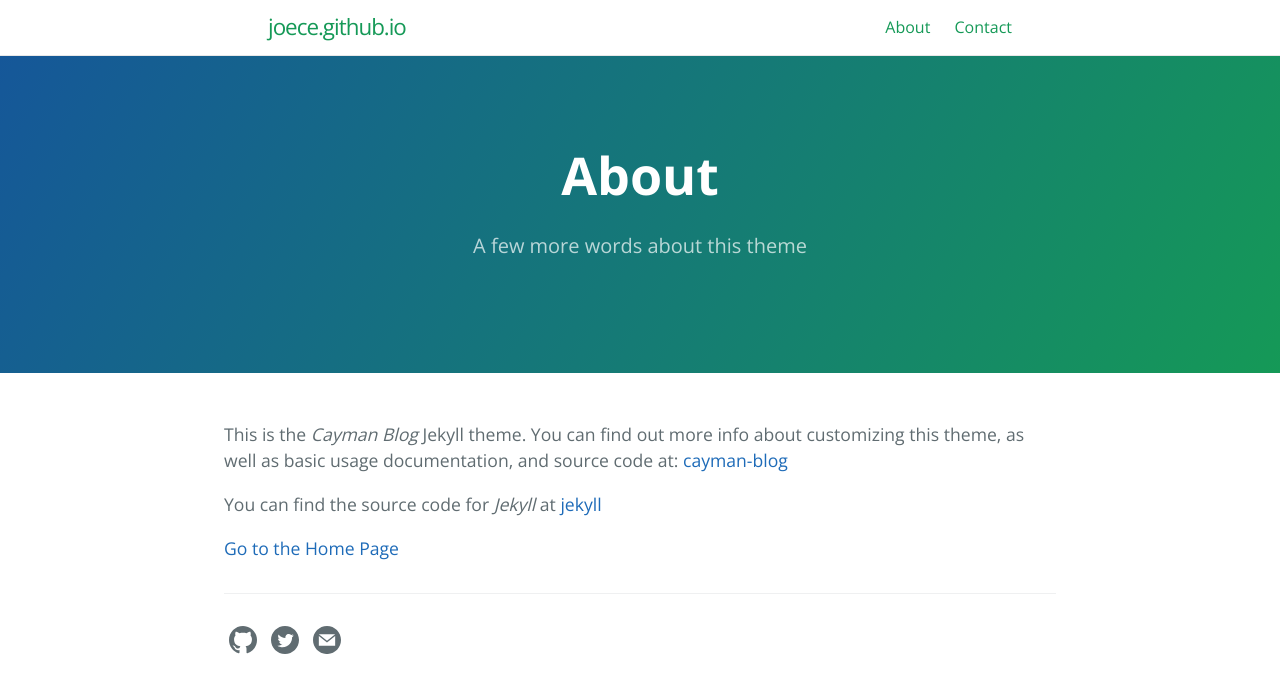
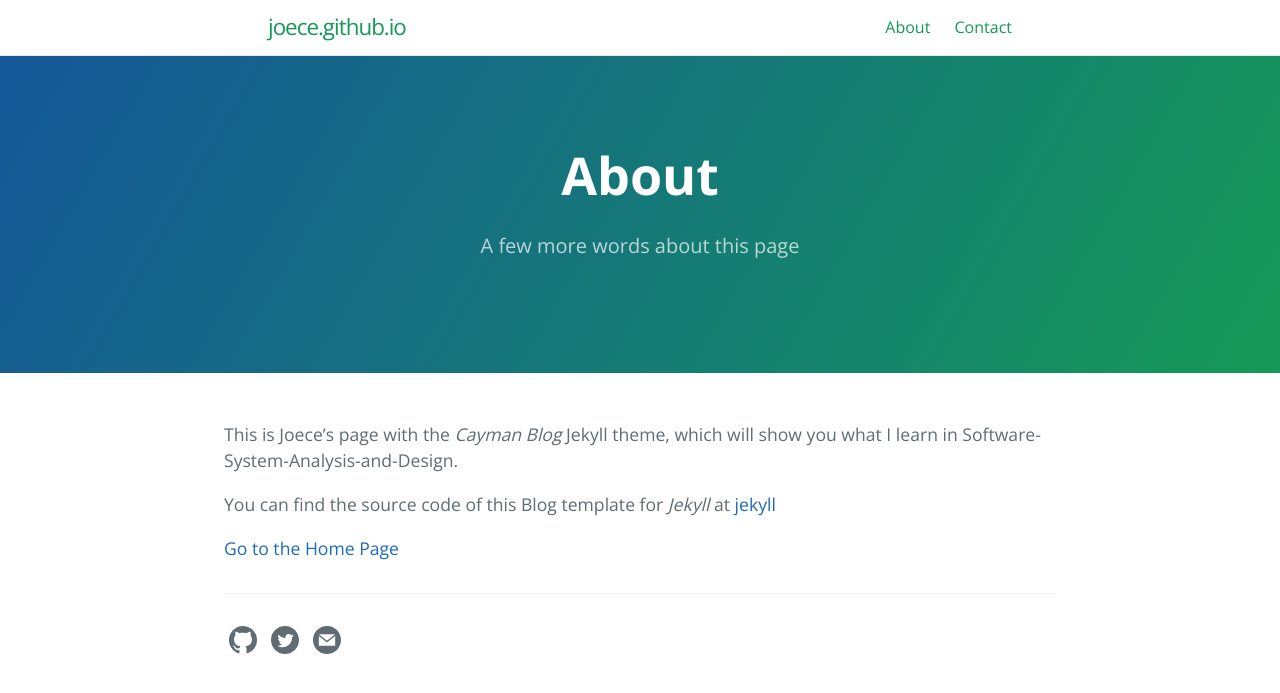
Before and after one commit to joece/joece.github.io, a Jekyll site: the page built from about.md, in a window 1280 px wide. Shown: the top 693 px of the page. Built offline with Jekyll 4.4.1, drawn with Linux system fonts in a browser that asks for light colours.

Commit message:
Update about.md

```diff
--- a/about.md
+++ b/about.md
@@ -1,13 +1,13 @@
 ---
 layout: page
 title: About
-tagline: A few more words about this theme
+tagline: A few more words about this page
 permalink: /about.html
 ---
 
-This is the _Cayman Blog_ Jekyll theme. You can find out more info about customizing this theme, as well as basic usage documentation, and source code at: [cayman-blog](https://github.com/lorepirri/cayman-blog)
+This is Joece's page with the _Cayman Blog_ Jekyll theme, which will show you what I learn in Software-System-Analysis-and-Design.
 
-You can find the source code for _Jekyll_ at [jekyll](https://github.com/jekyll/jekyll)
+You can find the source code of this Blog template for _Jekyll_ at [jekyll](https://github.com/jekyll/jekyll)
 
 
 [Go to the Home Page]({{ site.url }}{{ site.baseurl }})
```
